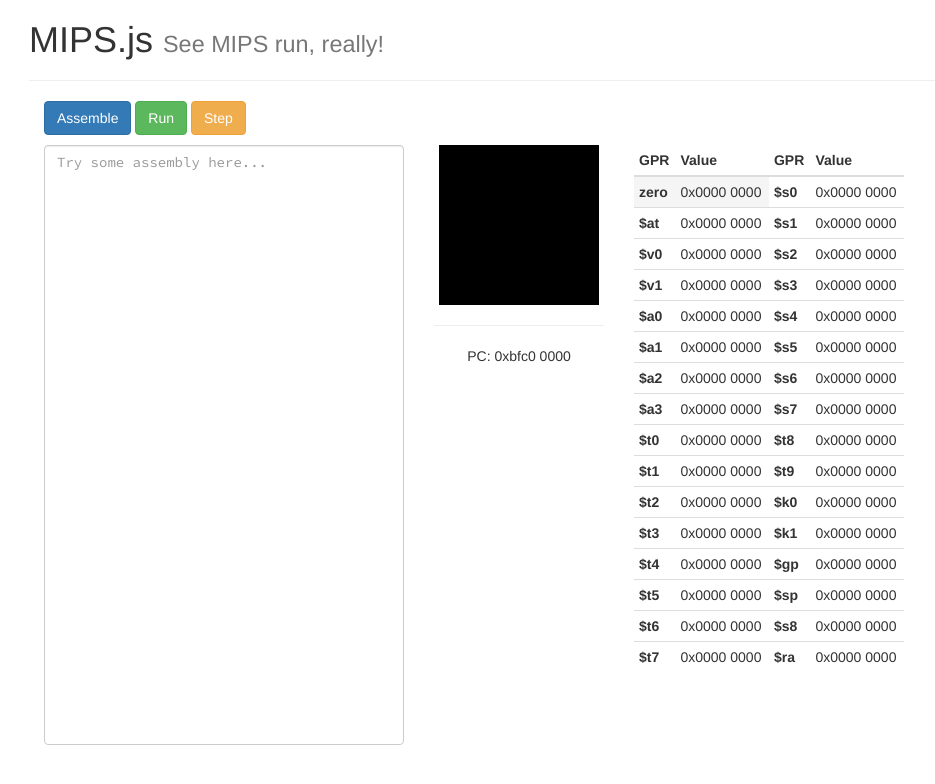
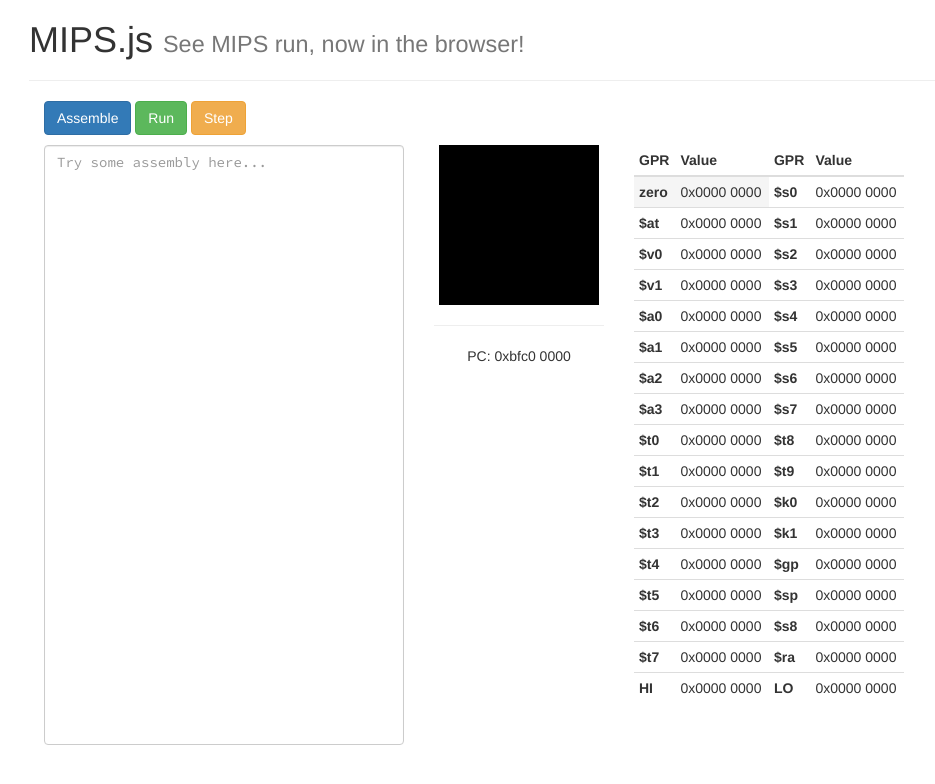
Before and after one commit to matt-coles/mipjs, a plain HTML site: page index.html in a window 1280 px wide. Shown: the whole page, without its empty margins (26-961 px from the left). Drawn offline with nearby package versions, Linux system fonts and the light colour scheme.

Commit message:
Change tagline and add HILO registers

```diff
--- a/index.html
+++ b/index.html
@@ -23,7 +23,7 @@
   <body>
     <div class="container">
       <div class="row">
-        <h1>MIPS.js <small>See MIPS run, really!</small></h1>
+        <h1>MIPS.js <small>See MIPS run, now in the browser!</small></h1>
         <hr />
       </div>
       <div class="row">
@@ -69,6 +69,7 @@
                 <tr><th class="t5">$t5</th><td class="t5">0x0000 0000<th class="sp">$sp</th><td class="sp">0x0000 0000</td></td></tr>
                 <tr><th class="t6">$t6</th><td class="t6">0x0000 0000<th class="s8">$s8</th><td class="s8">0x0000 0000</td></td></tr>
                 <tr><th class="t7">$t7</th><td class="t7">0x0000 0000<th class="ra">$ra</th><td class="ra">0x0000 0000</td></td></tr>
+                <tr><th class="HI">HI</th><td class="HI">0x0000 0000<th class="LO">LO</th><td class="LO">0x0000 0000</td></td></tr>
               </tbody>
             </table>
           </div>
```
